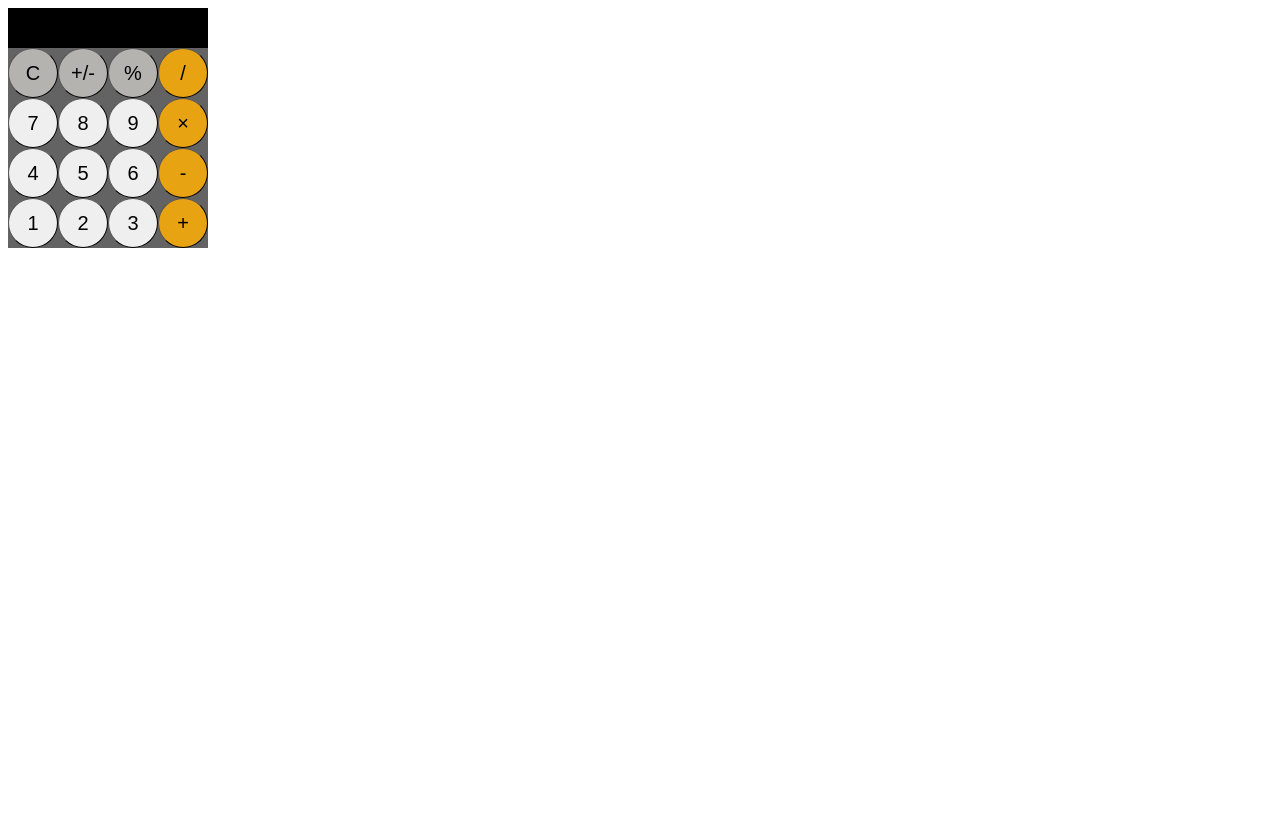
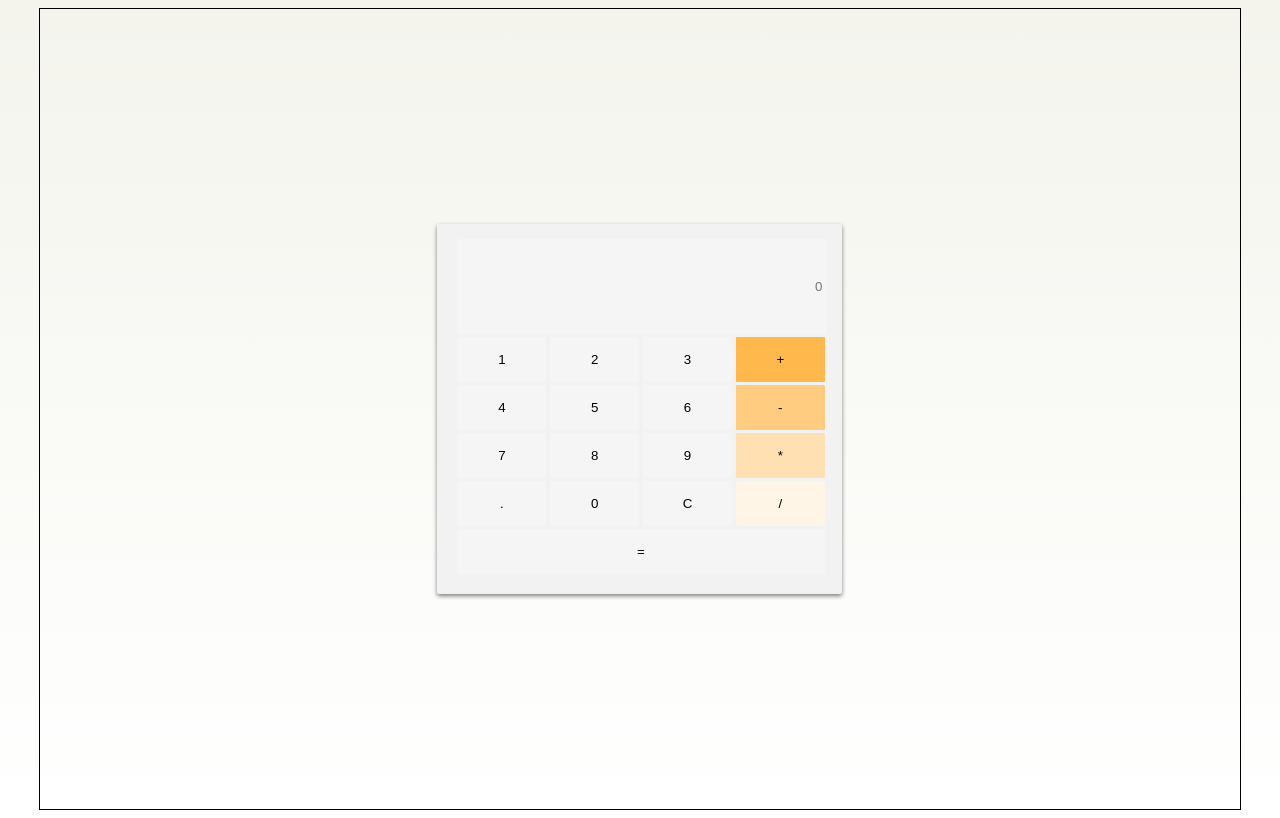
Before and after one commit to Mihakurochkin/Calculator, a plain HTML site: page index.html in a window 1280 px wide. Drawn offline with Linux system fonts and the light colour scheme.

Commit message:
simplified code and added script Done!

```diff
--- a/index.html
+++ b/index.html
@@ -6,29 +6,31 @@
     <link rel="stylesheet" href="styles.css">
 </head>
 <body>
-    <div id="calculator">
-        <div id="line"></div>
-        <div id="buttons">
-            <div id="numbers">
-                <button class="number">1</button>
-                <button class="number">2</button>
-                <button class="number">3</button>
-                <button class="number">4</button>
-                <button class="number">5</button>
-                <button class="number">6</button>
-                <button class="number">7</button>
-                <button class="number">8</button>
-                <button class="number">9</button>
-                <button style="background-color: #b5b3b0" class="number">C</button>
-                <button style="background-color: #b5b3b0" class="number">+/-</button>
-                <button style="background-color: #b5b3b0" class="number">%</button>
-            </div>
-            <div id="symbols">
-                <button class="symbol">/</button>
-                <button class="symbol">×</button>
-                <button class="symbol">-</button>
-                <button class="symbol">+</button>
-            </div>
+    <div class="container">
+        <div class="calculator">
+            <input id="userInput" placeholder="0">
+            <br>
+            <button class="btn" onclick="press(1)">1</button>
+            <button class="btn" onclick="press(2)">2</button>
+            <button class="btn" onclick="press(3)">3</button>
+            <button style="background-color: #ffb84b" class="btn" onclick="press('+')">+</button>
+            <br>
+            <button class="btn" onclick="press(4)">4</button>
+            <button class="btn" onclick="press(5)">5</button>
+            <button class="btn" onclick="press(6)">6</button>
+            <button style="background-color: #ffcc80" class="btn" onclick="press('-')">-</button>
+            <br>
+            <button class="btn" onclick="press(7)">7</button>
+            <button class="btn" onclick="press(8)">8</button>
+            <button class="btn" onclick="press(9)">9</button>
+            <button style="background-color: #ffe0b3" class="btn" onclick="press('*')">*</button>
+            <br>
+            <button class="btn" onclick="press('')">.</button>
+            <button class="btn" onclick="press(0)">0</button>
+            <button class="btn" onclick="erase()">C</button>
+            <button style="background-color: #fff5e6" class="btn" onclick="press('/')">/</button>
+            <br>
+            <button class="btnEqual" onclick="equal()">=</button>
         </div>
     </div>
     <script src="script.js"></script>
--- a/script.js
+++ b/script.js
@@ -1 +1,19 @@
 'use strict';
+
+const userInput = document.getElementById('userInput');
+let expression = '';
+
+function press(num) {
+  expression += num;
+  userInput.value = expression;
+}
+
+function equal() {
+  userInput.value =  eval(expression);
+  expression = '';
+}
+
+function erase() {
+  expression = '';
+  userInput.value = expression;
+}
--- a/styles.css
+++ b/styles.css
@@ -1,58 +1,71 @@
-* {
-    font-size: 20px;
+body {
+
+    background: linear-gradient(#f4f4ed, white);
 }
 
-#calculator {
-    display: flex;
-    height: 200px;
-    width: 200px;
-    flex-direction: column;
+.container {
+    border: 1px solid black;
+
+    width:95%;
+    height: 100vh;
+    margin: auto;
+     display: flex;
+    justify-content: center;
     align-items: center;
-    background-color: black;
 }
 
-#buttons {
-    display: flex;
-    width: 100%;
-    height: 80%;
-    flex-direction: row;
+.calculator {
+    width: 370px;
+    margin: auto;
+    border-radius: 2px;
+    background: #f2f2f2;
+    padding: 15px 15px 20px 20px;
+    box-shadow: 0 2px 4px 0 rgba(0, 0, 0, 0.5);
 }
 
-#numbers {
-    display: flex;
-    flex-flow: row wrap-reverse;
-    justify-items: flex-start;
-    height: 200px;
-    width: 75%;
-    background-color: #636363;
+#userInput{
+    box-sizing: border-box;
+    width: 100%;
+    padding: 40px 5px;
+    background: whitesmoke;
+    text-align: right;
+    direction: ltr;
+    outline: none;
+    border: none;
 }
 
-.number {
-    width: calc(100%/3);
-    height: calc(100%/4);
-    border-radius: 100%;
-    border-width: 0.5px;
+.btn{
+    width: 24%;
+    height: 45px;
+    border-radius: 1px;
+    border: none;
+    outline: none;
+    margin-top: 3px;
+    background: whitesmoke;
 }
 
-#symbols {
-    display: flex;
-    flex-direction: column;
-    height: 200px;
-    width: 25%;
-    background-color: #636363;
+.btnEqual{
+    width: 99.2%;
+    height: 45px;
+    border-radius: 1px;
+    border: none;
+    outline: none;
+    margin-top: 3px;
+    background: whitesmoke;
 }
 
-.symbol {
-    width: 100%;
-    border-radius: 100%;
-    height: 100%;
-    background-color: #e8a313;
-    /*onclick - rgba(232,163,19,0.36)*/
-    border-width: 0.5px;
+.btn:hover, .btnEqual:hover {
+    background-color: rgba(128, 128, 128, 0.1);
 }
 
-#line {
-    width: 100%;
-    height: 20%;
-    background-color: black;
+@media(max-width:480px) {
+    .btn{
+        width: 23.4%;
+    }
 }
+
+@media(max-width:320px) {
+    .btn{
+        width: 23%;
+    }
+}
```
